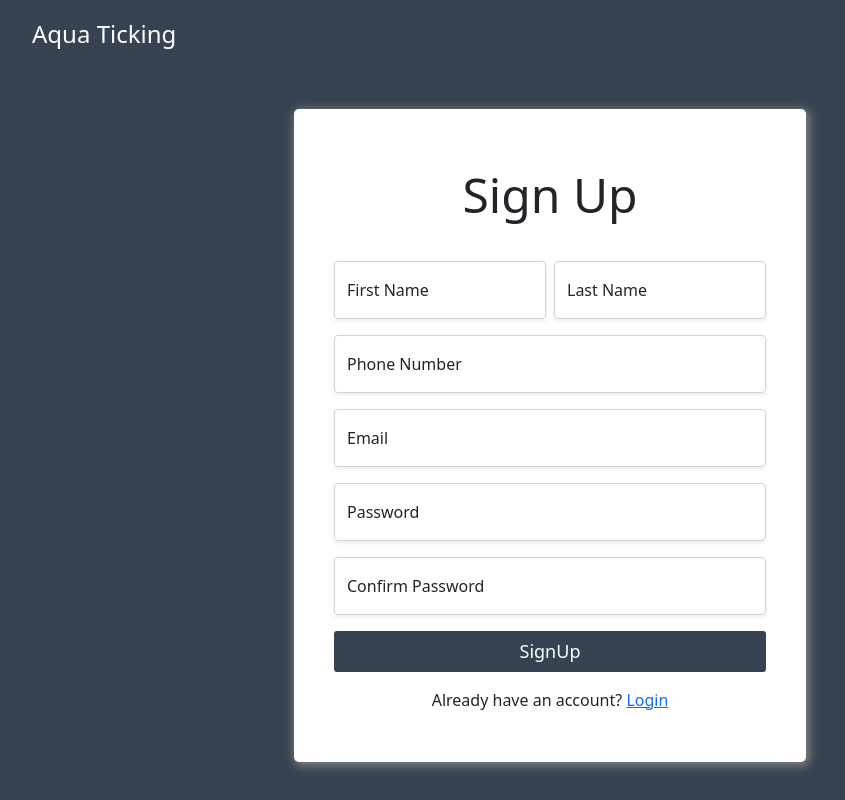
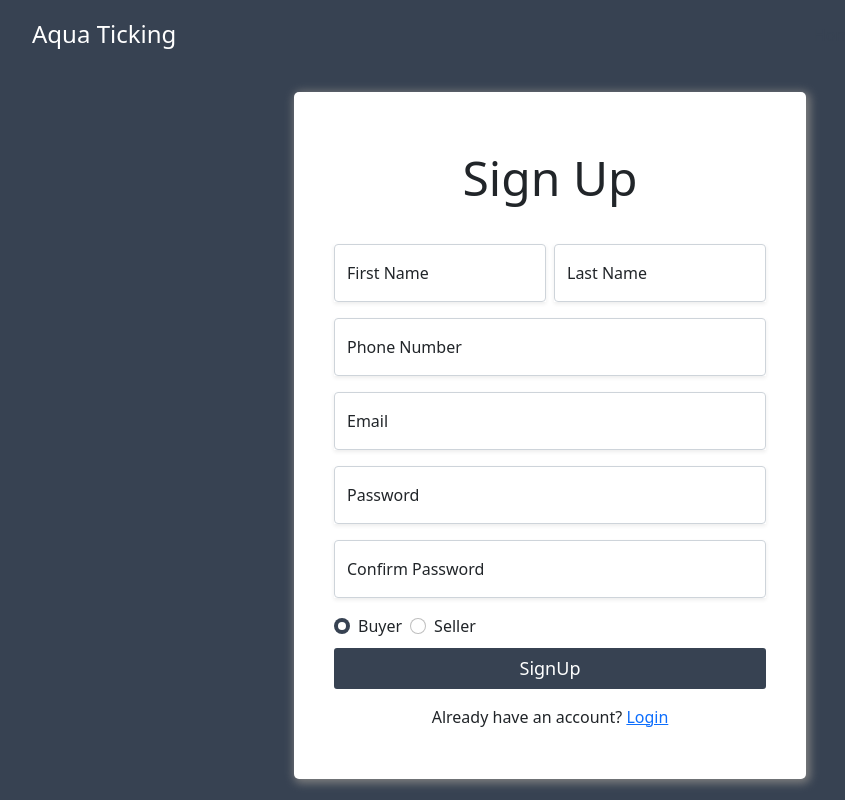
Before and after one commit to Hridoy3519/lu-tc4-hack, a React (Create React App) app: page /register in a window 1280 px wide. Shown: the whole page, without its empty margins (90-935 px from the left). Built offline with nearby package versions, Linux system fonts and the light colour scheme; no server answers.

Commit message:
Reg/Login page Done

```diff
--- a/src/Pages/Authentication/Register/Register.css
+++ b/src/Pages/Authentication/Register/Register.css
@@ -47,3 +47,8 @@
     color: white;
     transition: .35s;
 }
+
+.radio-btn-color:checked{
+    background-color: #374252 !important;
+    border: none !important;
+}
--- a/src/Pages/Authentication/Register/Register.js
+++ b/src/Pages/Authentication/Register/Register.js
@@ -26,12 +26,16 @@ const Register = () => {
             alert('Your password did not match');
             return;
         }
-        loginData.name = loginData.fname.concat(" ",loginData.lname)
+        loginData.name = loginData.fname.concat(" ", loginData.lname)
         registerUser(loginData.email, loginData.phone, loginData.password, loginData.name, history);
         e.preventDefault();
     }
-    const handleGoogleSignIn = () => {
-        signInWithGoogle(location, history)
+    const handleChecked = e =>{
+        const userStatus = e.target.id;
+        console.log(userStatus);
+        const newLoginData = { ...loginData };
+        newLoginData["userStatus"] = userStatus;
+        setLoginData(newLoginData);
     }
 
     return (
@@ -67,6 +71,20 @@ const Register = () => {
                             <input onChange={handleOnBlur} type="password" className="form-control" name="password2" id="floatingPassword" placeholder="Retype Password" required />
                             <label htmlFor="floatingPassword">Confirm Password</label>
                         </div>
+                        <div className="text-start d-flex mb-2">
+                            <div class="form-check me-2">
+                                <input onChange={handleChecked} class="form-check-input radio-btn-color" type="radio" name="flexRadioDefault" id="flexRadioDefault1" checked />
+                                <label class="form-check-label" for="flexRadioDefault1">
+                                    Buyer
+                                </label>
+                            </div>
+                            <div class="form-check">
+                                <input onChange={handleChecked} class="form-check-input radio-btn-color" type="radio" name="flexRadioDefault" id="flexRadioDefault2" />
+                                <label class="form-check-label" for="flexRadioDefault2">
+                                    Seller
+                                </label>
+                            </div>
+                        </div>
                         <button onClick={handleLoginSubmit} className="btn-custom">SignUp</button>
                         <div className="mt-3">
                             Already have an account? <NavLink to="/login">Login</NavLink>
```
Lines whose indentation alone changed are shown as unchanged.
